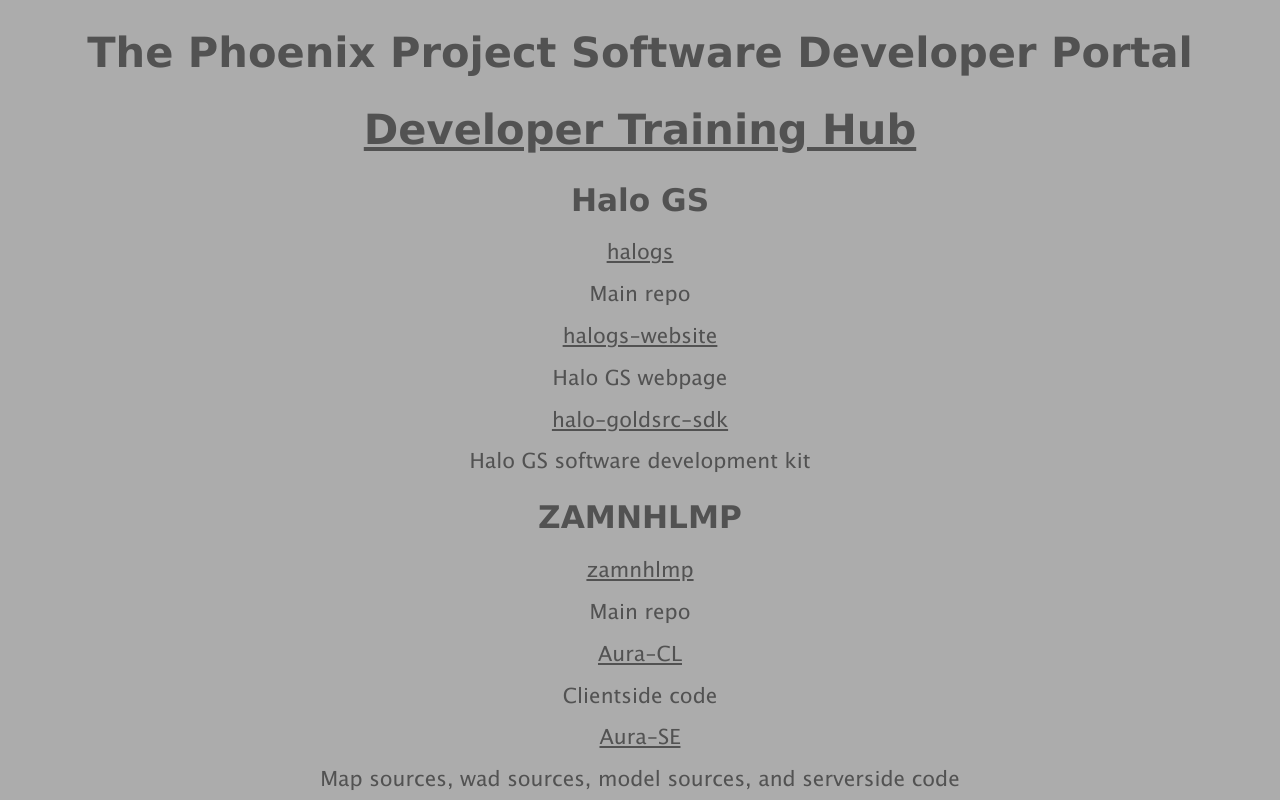
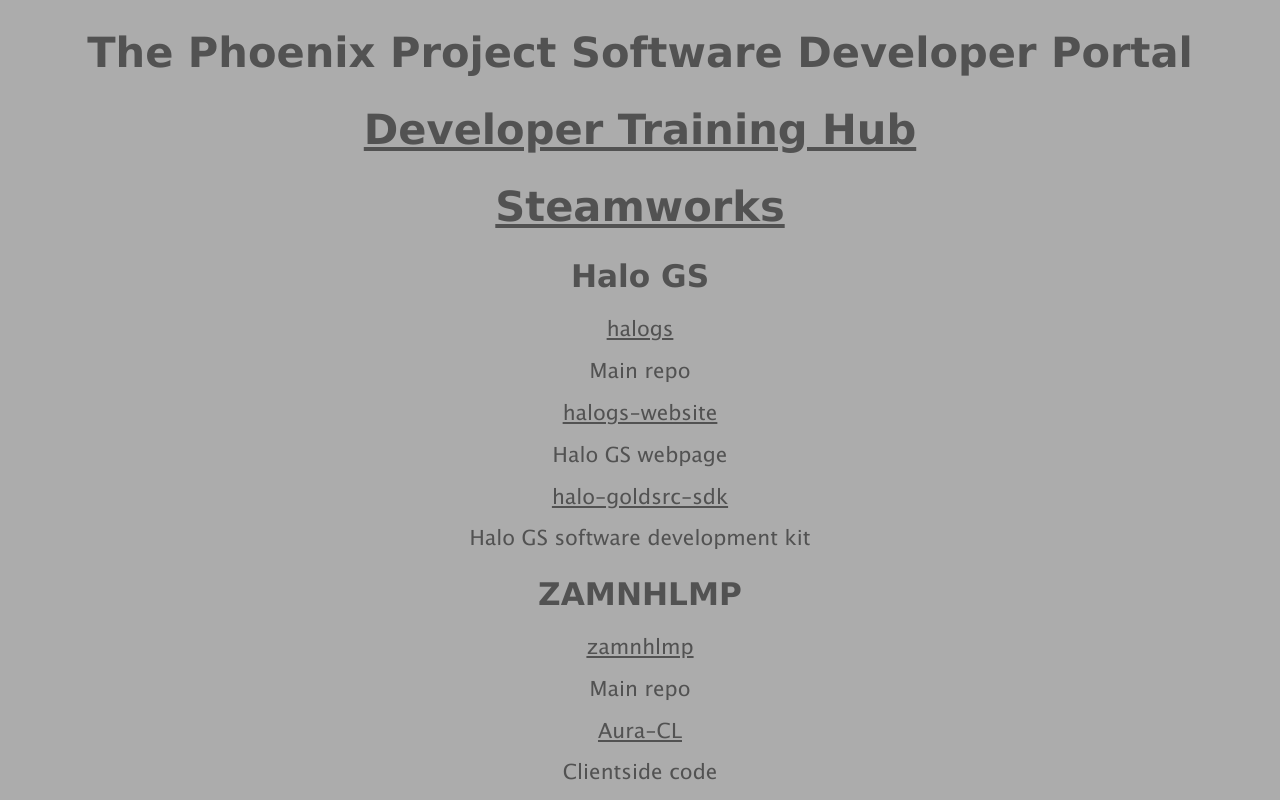
Before and after one commit to sabianroberts/phoenix, a plain HTML site: page index.html in a window 1280 px wide. Shown: the top 800 px of the page. Drawn offline with Linux system fonts and the light colour scheme.

Commit message:
Update index.html

```diff
--- a/index.html
+++ b/index.html
@@ -25,6 +25,7 @@
 <body>
     <h1>The Phoenix Project Software Developer Portal</h1>
     <h1><a href="https://phoenixprojectsoftware.github.io/training">Developer Training Hub</a></h1>
+    <h1><a href="https://partner.steamgames.com/">Steamworks</a></h1>
     <h2>Halo GS</h2>
     <a href="https://github.com/phoenixprojectsoftware/halogs">halogs</a> <p>Main repo</p>
     <a href="https://github.com/phoenixprojectsoftware/halogs-website">halogs-website</a> <p>Halo GS webpage</p>
```
